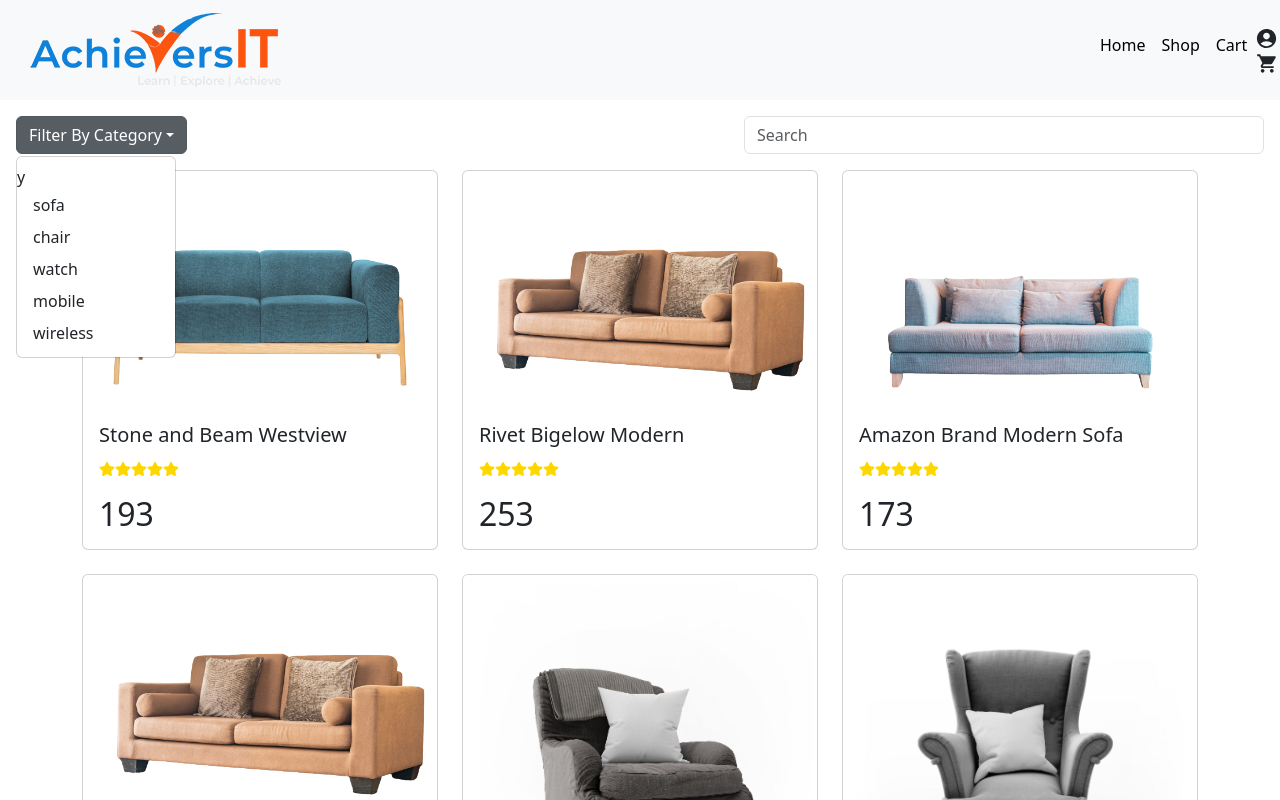
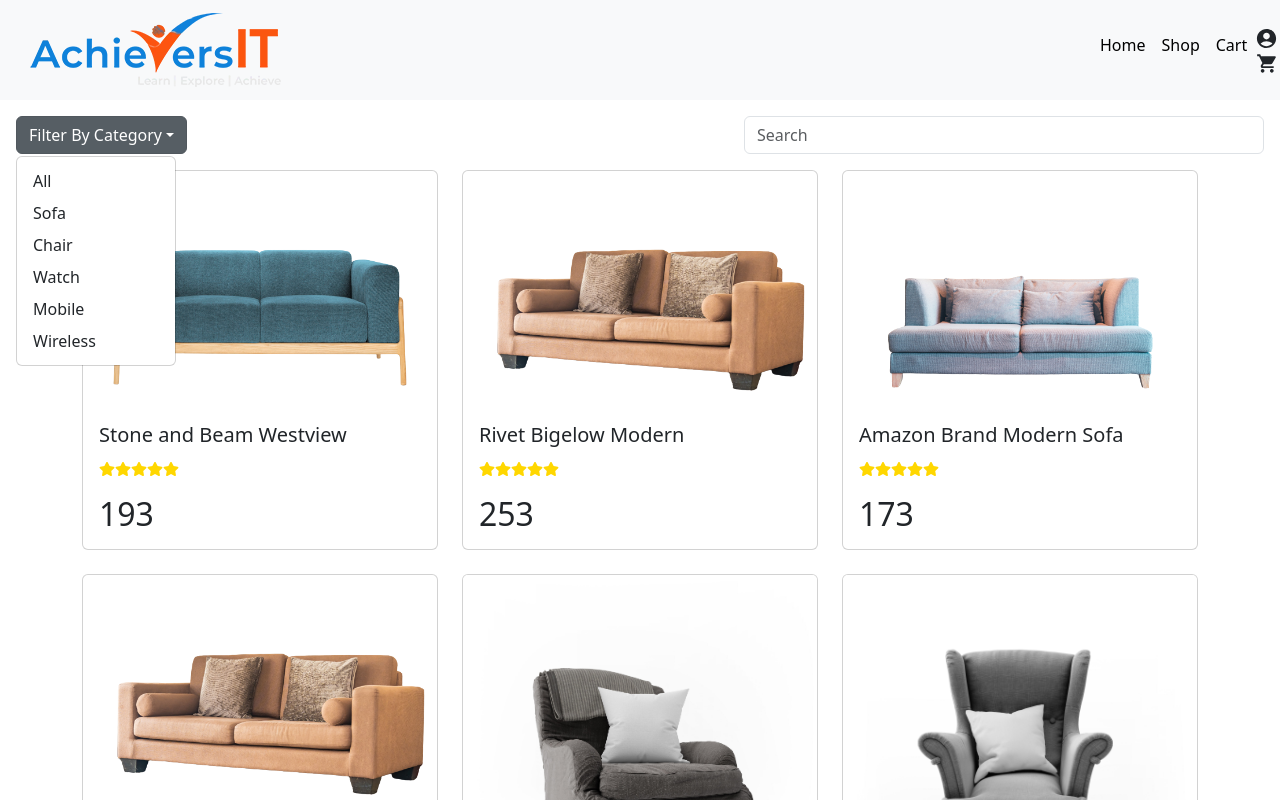
Before and after one commit to smpraneethkumar/Front_End_Project, a React (Vite) app: page /shop in a window 1280 px wide. Both pictures are taken after a click on the button "Filter By Category". Shown: the top 800 px of the page. Built offline with nearby package versions, Linux system fonts and the light colour scheme.

Commit message:
did on fliter category and search input

```diff
--- a/src/Components/Shop.jsx
+++ b/src/Components/Shop.jsx
@@ -2,44 +2,79 @@
 import { products } from './AllData';
 import { FaStar } from 'react-icons/fa';
 
+const Shop = () => {
+  const [selectCategory, setSelectCategory] = useState("all");
+  const [search, setSearch]= useState("")
+  // Filtering logic
+  // console.log(search);
 
+  //  if(search.length==products.category){
 
-const Shop = () => {
+  //  }
+
+  const filterProducts = products.filter((item)=>{
+    const drop = selectCategory === "all" ||  item.category === selectCategory;
+
+    const searchData =  item.category.toLowerCase().includes(search.toLowerCase());
+
+    return  searchData && drop
+
+  })
 
   return (
     <div>
       <div className='d-flex justify-content-between  m-3'>
-        <div class="dropdown">
-  <button class="btn btn-secondary dropdown-toggle" type="button" data-bs-toggle="dropdown" aria-expanded="false">
+
+        {/* Dropdown */}
+        <div className="dropdown">
+          <button className="btn btn-secondary dropdown-toggle" type="button" data-bs-toggle="dropdown" aria-expanded="false">
             Filter By Category
           </button>
-  <ul class="dropdown-menu">y
-    <li><a class="dropdown-item" href="#">sofa</a></li>
-    <li><a class="dropdown-item" href="#">chair</a></li>
-    <li><a class="dropdown-item" href="#">watch</a></li>
-    <li><a class="dropdown-item" href="#">mobile</a></li>
-    <li><a class="dropdown-item" href="#">wireless</a></li>
+          <ul className="dropdown-menu">
+            <li><button className="dropdown-item" onClick={() => setSelectCategory("all")}>All</button></li>
+            <li><button className="dropdown-item" onClick={() => setSelectCategory("sofa")}>Sofa</button></li>
+            <li><button className="dropdown-item" onClick={() => setSelectCategory("chair")}>Chair</button></li>
+            <li><button className="dropdown-item" onClick={() =>setSelectCategory("watch")}>Watch</button></li>
+            <li><button className="dropdown-item" onClick={() => setSelectCategory("mobile")}>Mobile</button></li>
+            <li><button className="dropdown-item" onClick={()=> setSelectCategory("wireless")}>Wireless</button></li>
           </ul>
         </div>
+
+
         <div className="col-sm-5">
-    <input type="text" className="form-control" placeholder="Search" aria-label="City"/>
+          <input
+            type="text"
+            className="form-control"
+            placeholder="Search"
+            aria-label="Search"
+            onChange={(e) => setSearch(e.target.value)}
+            value={search}
+          />
         </div>
       </div>
+
+      {/* Products */}
       <div className="container">
         <div className="row row-cols-1 row-cols-md-3 g-4">
           {
-            products && products.map((allPro) => (
-              <div className="col" key={allPro.id}>
+          filterProducts.length > 0 ? filterProducts.map((item) => (
+            <div className="col" key={item.id}>
               <div className="card">
-                  <img src={allPro.imgUrl} className="card-img-top" alt="..." />
+                <img src={item.imgUrl} className="card-img-top" alt={item.productName} />
                 <div className="card-body">
-                    <h5 className="card-title">{allPro.productName}</h5>
-                    <p className="card-text"><FaStar color='gold' /><FaStar color='gold' /><FaStar color='gold' /><FaStar color='gold' /><FaStar color='gold' /></p>
-                    <h2 className="card-text">{allPro.price}</h2>
+                  <h5 className="card-title">{item.productName}</h5>
+                  <p className="card-text">
+                    <FaStar color="gold" />
+                    <FaStar color="gold" />
+                    <FaStar color="gold" />
+                    <FaStar color="gold" />
+                    <FaStar color="gold" />
+                  </p>
+                  <h2 className="card-text">{item.price}</h2>
                 </div>
               </div>
             </div>
-            ))
+          )) : <h3 className='display-6  ' style={{textAlign:"center",width:"95%",height:"50%"}}>No Products are found</h3>
           }
         </div>
       </div>
```
Lines whose indentation alone changed are shown as unchanged.
